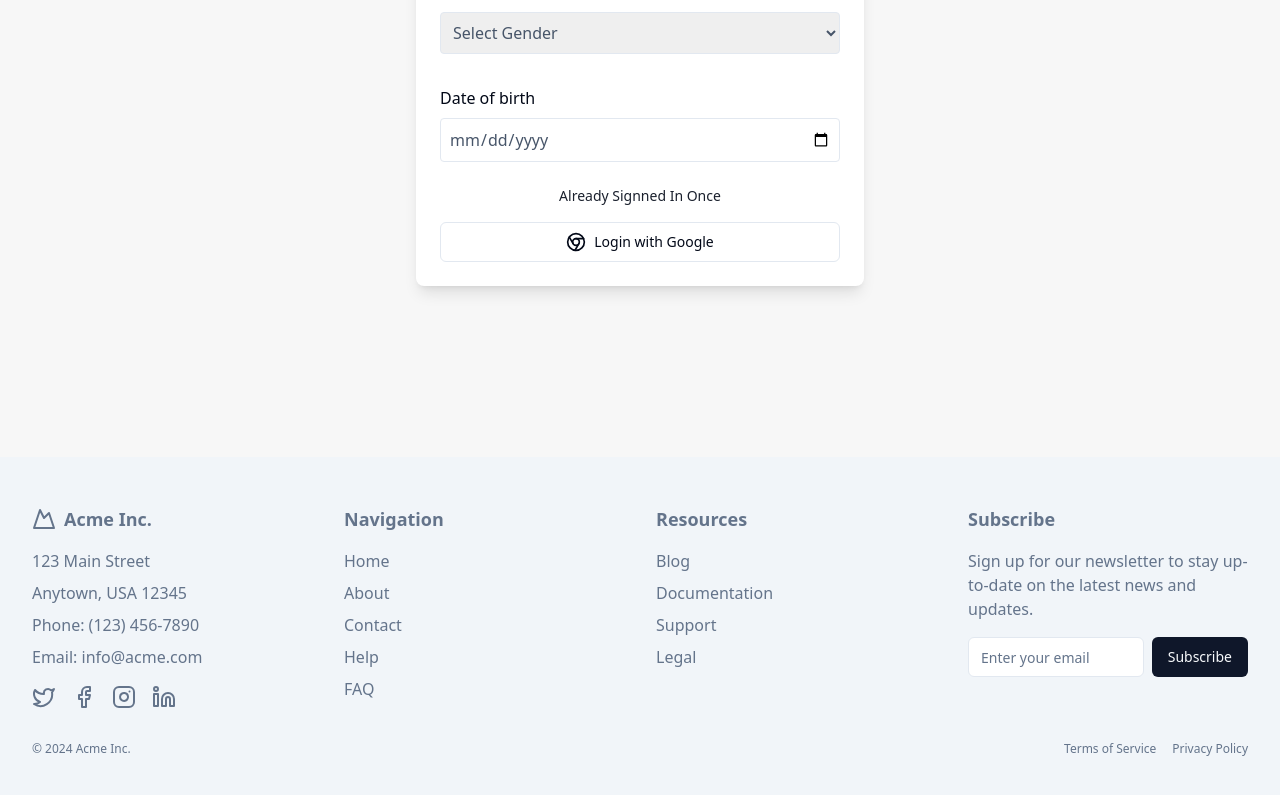
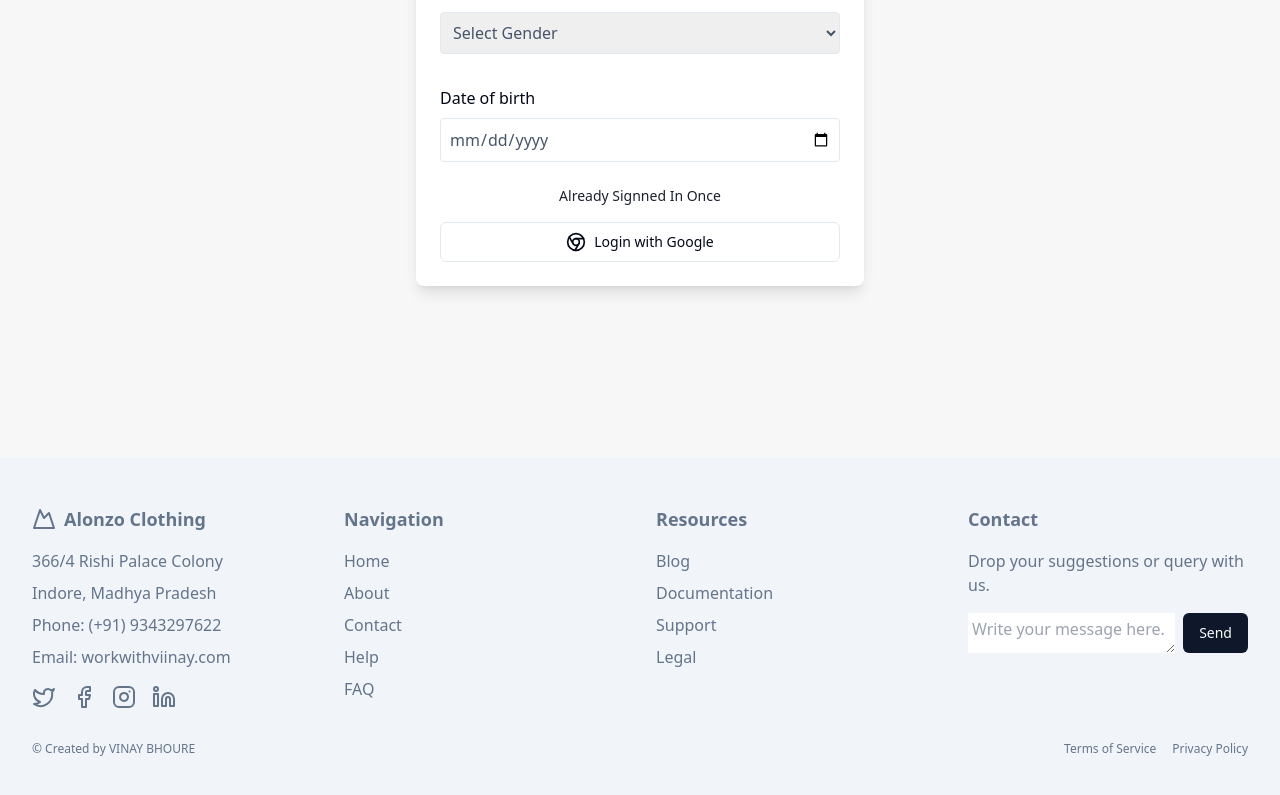
Before and after one commit to vinayBhoure/MERN-Placement, a React (Vite) app in the folder frontend/: page /login in a window 1280 px wide. Shown: the part 407-1202 px from the top of the page. Built offline with nearby package versions, Linux system fonts and the light colour scheme; no server answers.

Commit message:
minor frontend changes

```diff
--- a/frontend/src/components/Footer.tsx
+++ b/frontend/src/components/Footer.tsx
@@ -1,10 +1,4 @@
-/**
- * v0 by Vercel.
- * @see https://v0.dev/t/o5fqm8ukhQx
- * Documentation: https://v0.dev/docs#integrating-generated-code-into-your-nextjs-app
- */
 import { Link } from "react-router-dom"
-import { Input } from "@/components/ui/input"
 import { Button } from "@/components/ui/button"
 
 export default function Footer() {
@@ -14,13 +8,13 @@ export default function Footer() {
         <div className="flex flex-col gap-4">
           <Link to="#" className="flex items-center gap-2" >
             <MountainIcon className="h-6 w-6" />
-            <span className="font-bold text-lg">Acme Inc.</span>
+            <span className="font-bold text-lg">Alonzo Clothing</span>
           </Link>
           <div className="flex flex-col gap-2">
-            <p>123 Main Street</p>
-            <p>Anytown, USA 12345</p>
-            <p>Phone: (123) 456-7890</p>
-            <p>Email: info@acme.com</p>
+            <p>366/4 Rishi Palace Colony</p>
+            <p>Indore, Madhya Pradesh</p>
+            <p>Phone: (+91) 9343297622</p>
+            <p>Email: workwithviinay.com</p>
           </div>
           <div className="flex gap-4">
             <Link to="#" className="text-muted-foreground hover:text-primary" >
@@ -37,10 +31,10 @@ export default function Footer() {
             </Link>
           </div>
         </div>
-        <div className="flex flex-col gap-4">
+        <div className="flex flex-col gap-4 relative">
           <h3 className="font-bold text-lg">Navigation</h3>
           <nav className="flex flex-col gap-2">
-            <Link to="#" className="hover:text-primary" >
+            <Link to="/" className="hover:text-primary" >
               Home
             </Link>
             <Link to="#" className="hover:text-primary" >
@@ -75,16 +69,16 @@ export default function Footer() {
           </nav>
         </div>
         <div className="flex flex-col gap-4">
-          <h3 className="font-bold text-lg">Subscribe</h3>
-          <p>Sign up for our newsletter to stay up-to-date on the latest news and updates.</p>
+          <h3 className="font-bold text-lg">Contact</h3>
+          <p>Drop your suggestions or query with us.</p>
           <form className="flex gap-2">
-            <Input type="email" placeholder="Enter your email" className="flex-1" />
-            <Button type="submit">Subscribe</Button>
+            <textarea placeholder="Write your message here." className="flex-1 p-1 focus:outline-none h-10" />
+            <Button type="submit">Send</Button>
           </form>
         </div>
       </div>
       <div className="container max-w-7xl mt-8 flex items-center justify-between">
-        <p className="text-xs">&copy; 2024 Acme Inc.</p>
+        <p className="text-xs">&copy; Created by VINAY BHOURE</p>
         <nav className="flex gap-4">
           <Link to="#" className="text-xs hover:text-primary" >
             Terms of Service
--- a/frontend/src/pages/LoginPage.tsx
+++ b/frontend/src/pages/LoginPage.tsx
@@ -3,7 +3,7 @@ import { Button } from "@/components/ui/button"
 import { GoogleAuthProvider, signInWithPopup } from "firebase/auth"
 import toast from "react-hot-toast"
 import { auth } from "../auth/firebase"
-import {  useLoginMutation } from "@/redux/api/userAPI"
+import { useLoginMutation } from "@/redux/api/userAPI"
 import { useCallback, useState } from "react"
 import { FetchBaseQueryError } from "@reduxjs/toolkit/query"
 import { MessageTypes } from "@/types/apiTypes"
@@ -37,8 +37,8 @@ function LoginPage() {
 
         if (result.data?.message) {
           toast.success(result.data?.message);
-          // window.open("/", "_self");
-          navigate("/");
+          window.open("/", "_self");
+          // navigate("/");
         }
 
       } else {
@@ -69,7 +69,11 @@ function LoginPage() {
           <div className="flex flex-col gap-8 py-4">
             <div className="flex flex-col gap-2">
               <label htmlFor="gender">Gender</label>
-              <select id="gender" value={gender} onChange={(e) => setGender(e.target.value)}
+              <select
+                id="gender"
+                required
+                value={gender}
+                onChange={(e) => setGender(e.target.value)}
                 className="border rounded p-2 text-slate-600">
                 <option value="">Select Gender</option>
                 <option value="male">Male</option>
@@ -81,6 +85,7 @@ function LoginPage() {
               <label htmlFor="dob" >Date of birth</label>
               <input
                 id="dob"
+                required
                 type="date"
                 value={date}
                 onChange={(e) => setDate(e.target.value)}
--- a/frontend/src/pages/MyProfile.tsx
+++ b/frontend/src/pages/MyProfile.tsx
@@ -1,4 +1,4 @@
-import { RootState, server } from "@/redux/store";
+import { RootState } from "@/redux/store";
 import { Loader } from "lucide-react";
 import { useSelector } from "react-redux";
 import { Link } from "react-router-dom";
--- a/frontend/src/pages/OrderDetails.tsx
+++ b/frontend/src/pages/OrderDetails.tsx
@@ -49,11 +49,11 @@ function OrderDetails() {
   }, [orderDetail])
 
   return (
-    <main className=" p-8 col-span-4 flex justify-center items-center gap-4 bg-[#f7f7f7]" style={{ minHeight: 'calc(100vh - 4rem)' }}>
+    <main className=" p-8 col-span-4 flex md:flex-row flex-col justify-center items-center gap-4 bg-[#f7f7f7]" style={{ minHeight: 'calc(100vh - 4rem)' }}>
 
       {isLoading ? <Loader /> :
         <>
-          <button className="h-[2.5rem] w-[2.5rem] bg-black grid place-content-center fixed top-20 left-12 rounded-full pointer transition-all duration-300" onClick={() => { history.go(-1) }}
+          <button className=" z-10 h-[2.5rem] w-[2.5rem] bg-black grid place-content-center fixed top-20 left-12 rounded-full pointer transition-all duration-300" onClick={() => { history.go(-1) }}
           ><BiArrowBack color="white" className="hover:-translate-x-1"></BiArrowBack></button>
 
           <section className="overflow-y-auto w-full h-[85vh] max-w-[500px] shadow-md bg-white p-8 flex flex-col gap-4 relative rounded">
@@ -69,7 +69,7 @@ function OrderDetails() {
             ))}
           </section>
 
-          <section className=" overflow-y-auto h-[85vh] p-8 w-full max-w-[400px] bg-white rounded-md shadow-md">
+          <section className=" md:overflow-y-auto min-h-[85vh] p-8 w-full max-w-[400px] bg-white rounded-md shadow-md">
 
             <h1 className="text-2xl text-center">Order Info</h1>
             <h5 className="text-lg mt-6 ml-2 font-semibold border-b-2">User Info</h5>
--- a/frontend/src/pages/PaymentStatus.tsx
+++ b/frontend/src/pages/PaymentStatus.tsx
@@ -47,6 +47,27 @@ function PaymentStatus() {
   //   total,
   //   orderItems: cartItems
   // }
+
+  const [loading, setLoading] = useState(true);
+
+  useEffect(() => {
+    async function initiateOrder() {
+      try {
+        await placeOrder();
+        toast.success("Order placed successfully");
+        navigate("/orders");
+      } catch (error) {
+        toast.error("Failed to place order");
+        navigate("/");
+      } finally {
+        setLoading(false);
+      }
+    }
+
+    initiateOrder();
+  }, [productInfo, transactionId, navigate]);
+
+
   async function placeOrder() {
     const storedData = localStorage.getItem(productInfo!);
     const parsedData = storedData ? JSON.parse(storedData) : null;
@@ -63,14 +84,11 @@ function PaymentStatus() {
   //   placeOrder();
   //   navigate("/orders")
   // }
-  useEffect(() => {
-    placeOrder();
-  }, [1]);
 
   return (
     <>
       {
-        false ?
+        loading ?
           <Loader /> :
           <div className="flex flex-col items-center justify-center gap-8" style={{ minHeight: 'calc(100vh - 4rem)' }}>
             <p className="text-4xl font-semibold">Payment Status</p>
```
